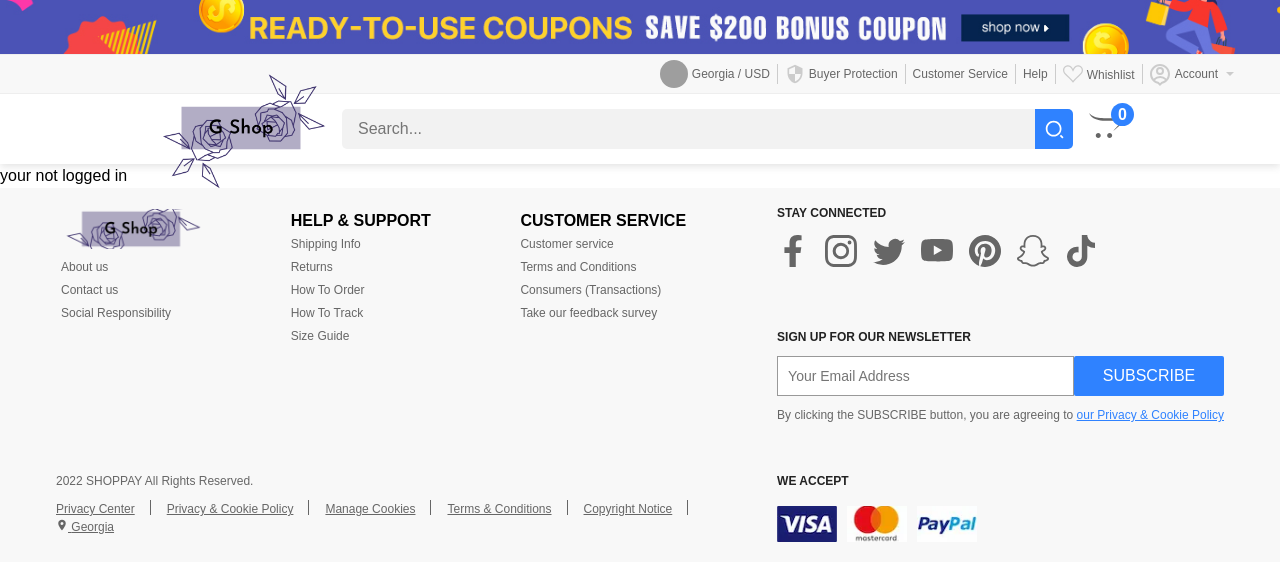
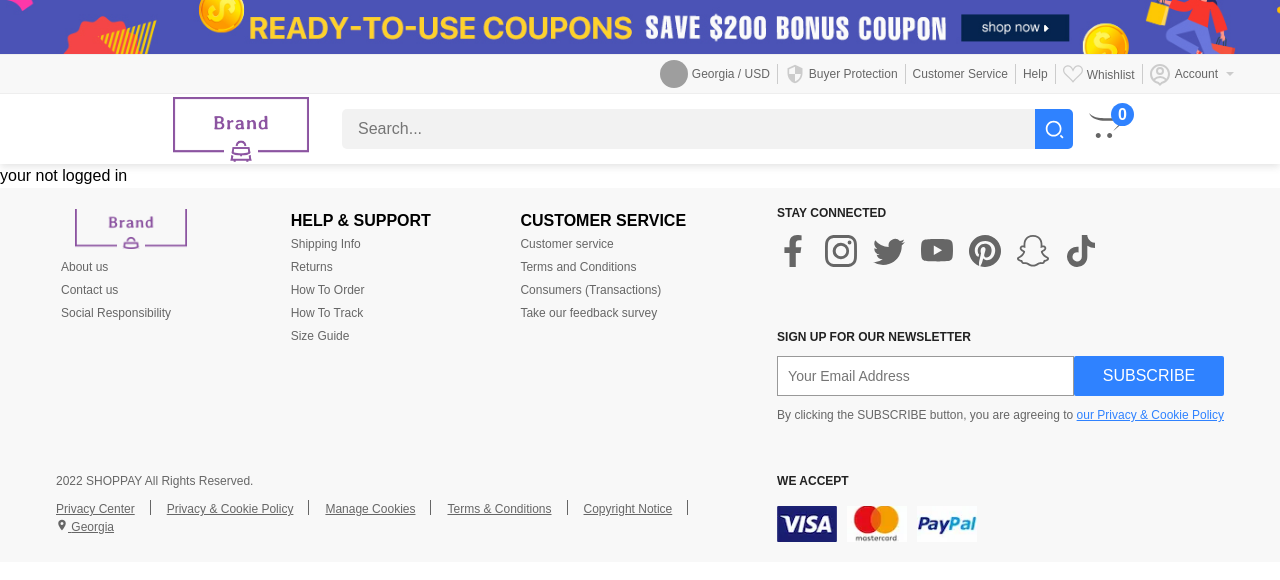
Before and after one commit to GiorgiMakharadze/Incomplete-brand-shop-nextjs-typescript, a Next.js app: page / in a window 1280 px wide. Shown: the top 580 px of the page. Built offline with nearby package versions, Linux system fonts and the light colour scheme; no server answers; grey boxes are pictures that could not be loaded.

Commit message:
changed logo again

```diff
--- a/components/header/styles.module.scss
+++ b/components/header/styles.module.scss
@@ -162,7 +162,7 @@
       width: 170px;
       height: 170px;
       object-fit: cover;
-      margin-top: 5px;
+      margin-top: 10px;
     }
   }
   .search {
```
Also changed, not shown: public/logo.png.
